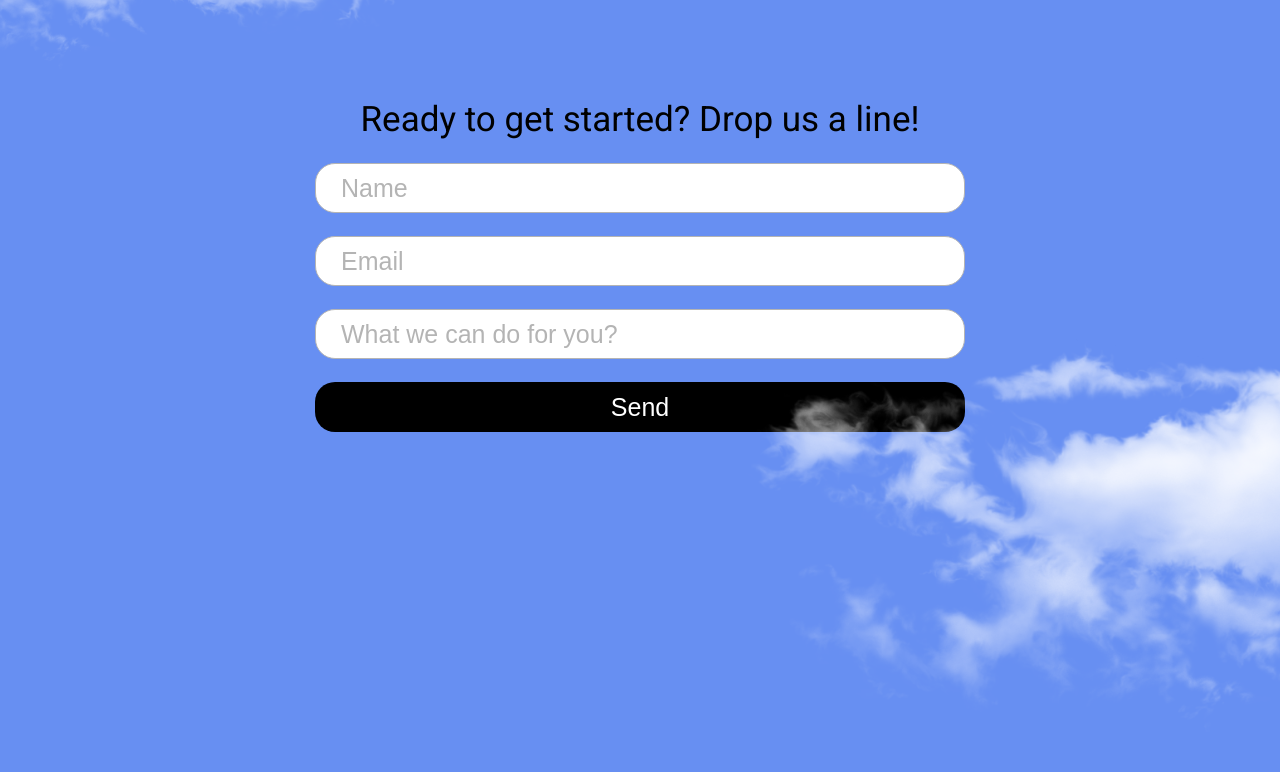
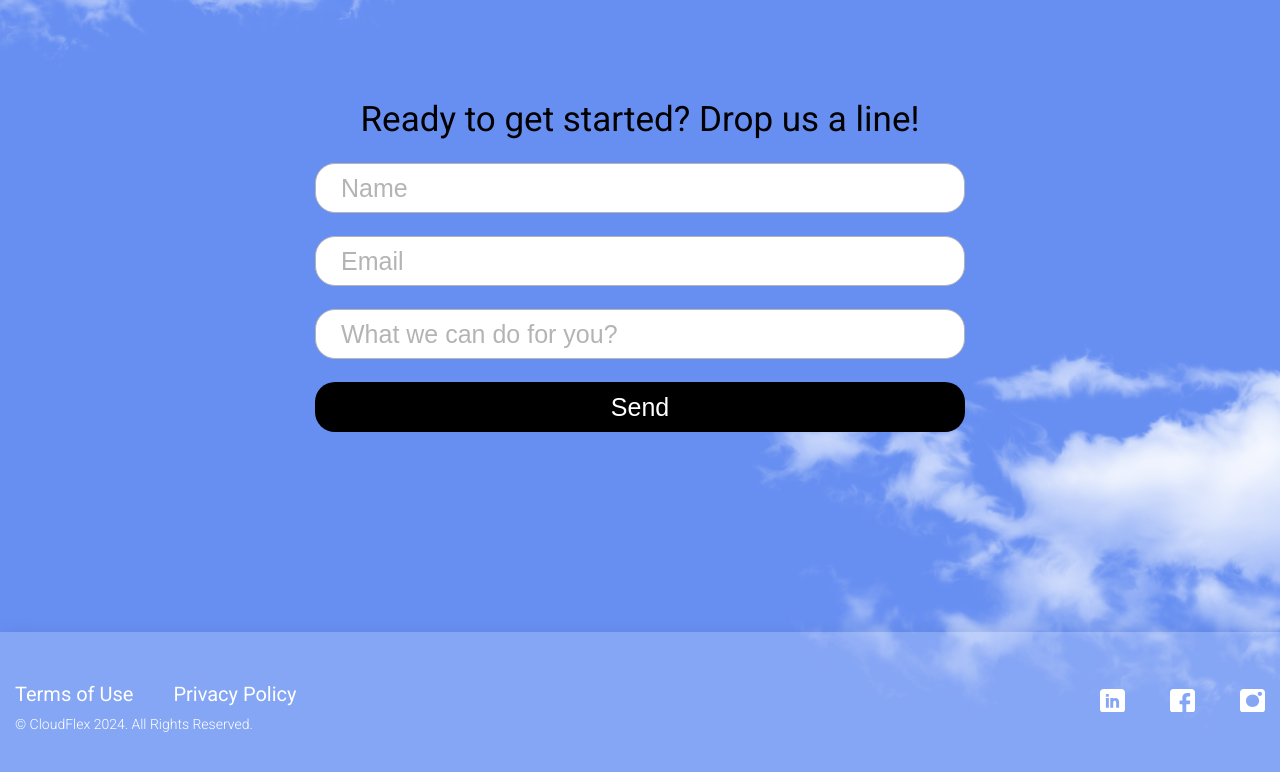
Before and after one commit to ThePepsis/Cloud_landing3, a website built with Parcel: page index.html in a window 1280 px wide. Shown: the part 5917-6689 px from the top of the page. Before the commit the page ends 6649 px from the top, so only its background shows below. Built offline with nearby package versions, Linux system fonts and the light colour scheme.

Commit message:
footer implementation

```diff
--- a/index.html
+++ b/index.html
@@ -5,11 +5,11 @@
   <meta charset="UTF-8" />
   <meta name="viewport" content="width=device-width, initial-scale=1.0" />
 
-  <link rel="preconnect" href="https://fonts.googleapis.com" />
-  <link rel="preconnect" href="https://fonts.gstatic.com" crossorigin />
+  <link rel="preconnect" href="https://fonts.googleapis.com">
+  <link rel="preconnect" href="https://fonts.gstatic.com" crossorigin>
   <link
     href="https://fonts.googleapis.com/css2?family=Lato:ital,wght@0,100;0,300;0,400;0,700;0,900;1,100;1,300;1,400;1,700;1,900&family=Roboto:ital,wght@0,100..900;1,100..900&display=swap"
-    rel="stylesheet" />
+    rel="stylesheet">
 
   <link rel="icon" href="assets/favicon.png" type="image/png" />
   <link rel="stylesheet" href="dist/index.css">
@@ -257,14 +257,61 @@
       <div class="container">
         <form action="mailto:thepepsis@mail.ru" method="get" class="form" aria-labelledby="form-title">
           <label for="nameID" id="form-title" class="form__title">Ready to get started? Drop us a line!</label>
-          <input type="text" id="nameID" class="form__name" placeholder="Name" name="firstName" autocomplete="name" aria-required="true" required>
-          <input type="email" id="emailID" class="form__email" placeholder="Email" name="Email" autocomplete="email" aria-required="true" required>
-          <input type="text" id="textID" class="form__text" placeholder="What we can do for you?" name="Text" autocomplete="off" aria-required="true" required>
+          <input type="text" id="nameID" class="form__name" placeholder="Name" name="firstName" autocomplete="name"
+            aria-required="true" required>
+          <input type="email" id="emailID" class="form__email" placeholder="Email" name="Email" autocomplete="email"
+            aria-required="true" required>
+          <input type="text" id="textID" class="form__text" placeholder="What we can do for you?" name="Text"
+            autocomplete="off" aria-required="true" required>
           <button type="submit" class="form__submit-btn">Send</button>
         </form>
       </div>
     </section>
   </main>
+
+
+  <footer class="footer-section" aria-label="footer section">
+    <div class="container">
+      <div class="footer">
+
+        <section class="footer__info" aria-label="additional information">
+          <div class="footer__info-links">
+            <a href="#" class="footer__info-link" aria-label="read Terms of Use">
+              <h3>Terms of Use</h3>
+            </a>
+            <a href="#" class="footer__info-link" aria-label="read Privacy Policy">
+              <h3>Privacy Policy</h3>
+            </a>
+          </div>
+
+          <h4 class="footer__info-desc">© CloudFlex 2024. All Rights Reserved.</h4>
+        </section>
+
+
+        <address class="footer__contacts contact" aria-label="our social media contacts">
+
+          <a href="https://www.linkedin.com/" class="contact__link" aria-label="link to linkedin.com" target="_blank">
+            <svg class="contact__link-icon">
+              <use href="assets/sprites.svg#linkedin-icon"></use>
+            </svg>
+          </a>
+
+          <a href="https://www.facebook.com/" class="contact__link" aria-label="link to facebook.com" target="_blank">
+            <svg class="contact__link-icon">
+              <use href="assets/sprites.svg#facebook-icon"></use>
+            </svg>
+          </a>
+
+          <a href="https://www.instagram.com/" class="contact__link" aria-label="link to instagram.com" target="_blank">
+            <svg class="contact__link-icon">
+              <use href="assets/sprites.svg#inst-icon"></use>
+            </svg>
+          </a>
+
+        </address>
+      </div>
+    </div>
+  </footer>
 </body>
 
 </html>
--- a/styles/_about--grid.scss
+++ b/styles/_about--grid.scss
@@ -28,7 +28,7 @@
       width: 180px;
       height: 200px;
       border-radius: 20px;
-      background: color.adjust(v.$white-co, $alpha: -0.8);
+      background: v.$light-blue-co;
       @include m.d-flex(center, center, nowrap, column, 0, 5px);
       cursor: pointer;
 
--- a/styles/_about.scss
+++ b/styles/_about.scss
@@ -22,7 +22,7 @@
         width: 180px;
         height: 200px;
         border-radius: 20px;
-        background: color.adjust(v.$white-co, $alpha: -0.8);
+        background: v.$light-blue-co;
         @include m.d-flex(center, center, nowrap, column, 0, 5px);
         cursor: pointer;
 
--- a/styles/_experience.scss
+++ b/styles/_experience.scss
@@ -27,7 +27,7 @@
       border-radius: 10px;
       overflow: hidden;
       flex-shrink: 0;
-      background: color.adjust(v.$white-co, $alpha: -0.8);
+      background: v.$light-blue-co;
       @include m.d-flex(space-between, center, nowrap, column);
 
       &__title {
--- /dev/null
+++ b/styles/_footer.scss
@@ -0,0 +1,54 @@
+@use 'variables' as v;
+@use 'mixins' as m;
+@use 'placeholders';
+
+.footer-section {
+  padding: 0 15px;
+  box-shadow: 0 4px 20px rgba(0, 0, 0, 0.1);
+  background: v.$light-blue-co;
+
+
+  .footer {
+    height: 140px;
+    @include m.d-flex(space-between, center, nowrap, row);
+
+    &__info {
+
+      &-links {
+        margin: 10px 0;
+        @include m.d-flex(start, center, nowrap, row, 40px, 0);
+      }
+
+      &-link {
+        position: relative;
+
+        h3 {
+          @include m.font(20px, 400, v.$white-co);
+          @extend %hover-black;
+          @extend %after-black-line;
+        }
+      }
+
+      &-desc {
+        @include m.font(14px, 300, v.$white-co);
+      }
+    }
+
+    .contact {
+      @include m.d-flex(space-between, center, nowrap, row, 45px, 0);
+
+      &__link {
+        &-icon {
+          width: 25px;
+          height: 23px;
+          fill: v.$white-co;
+          @extend %hover-black-icon;
+        }
+      }
+    }
+
+    @media (max-width: v.$media-sm) {
+      @include m.d-flex(center, center, nowrap, column-reverse, 0, 0);
+    }
+  }
+}
--- a/styles/_form.scss
+++ b/styles/_form.scss
@@ -34,7 +34,7 @@
       @include m.font(25px);
 
       &::placeholder {
-        @include m.font(25px, 100, v.$gray-co);
+        @include m.font(25px, 300, v.$gray-co);
       }
     }
 
@@ -72,7 +72,7 @@
     width: 700px;
     height: 250px;
     background: url(../assets/webp/cloud.webp) center / contain no-repeat;
-    @include m.position(absolute, 1, -1, top, left, 70px, -250px);
+    @include m.position(absolute, -1, -1, top, left, 70px, -250px);
   }
 
   &::after {
@@ -80,16 +80,16 @@
     width: 1120px;
     height: 400px;
     background: url(../assets/webp/cloud.webp) center / contain no-repeat;
-    @include m.position(absolute, 1, -1, bottom, right, -100px, -550px);
+    @include m.position(absolute, -1, -1, bottom, right, -100px, -550px);
   }
 
   @media (max-width: v.$media-xl) {
     &::before {
-      @include m.position(absolute, 1, -1, top, left, 70px, -250px);
+      @include m.position(absolute, -1, -1, top, left, 70px, -250px);
     }
 
     &::after {
-      @include m.position(absolute, 1, -1, bottom, right, -200px, -550px);
+      @include m.position(absolute, -1, -1, bottom, right, -120px, -550px);
     }
   }
 
@@ -99,13 +99,13 @@
     &::before {
       width: 440px;
       height: 160px;
-      @include m.position(absolute, 1, -1, top, left, -10px, -250px);
+      @include m.position(absolute, -1, -1, top, left, -10px, -250px);
     }
 
     &::after {
       width: 300px;
       height: 100px;
-      @include m.position(absolute, 1, -1, bottom, right, 30px, -120px);
+      @include m.position(absolute, -1, -1, bottom, right, 30px, -120px);
     }
   }
 }
--- a/styles/_header.scss
+++ b/styles/_header.scss
@@ -1,12 +1,11 @@
 @use "variables" as v;
 @use "mixins" as m;
 @use "placeholders";
-@use "sass:color";
 
 .header {
   width: 100%;
   height: 50px;
-  background: color.adjust(v.$white-co, $alpha: -0.8);
+  background: v.$light-blue-co;
 
   border: {
     bottom: {
--- a/styles/_hero.scss
+++ b/styles/_hero.scss
@@ -1,7 +1,6 @@
 @use "variables" as v;
 @use "mixins" as m;
 @use "placeholders";
-@use "sass:color";
 
 .hero {
   position: relative;
@@ -75,7 +74,7 @@
     position: relative;
     width: 650px;
     height: 70px;
-    background: color.adjust(v.$white-co, $alpha: -0.8);
+    background: v.$light-blue-co;
     border-radius: 20px;
     @include m.d-flex(end, center, nowrap, row, 10px);
 
--- a/styles/_importer.scss
+++ b/styles/_importer.scss
@@ -8,3 +8,4 @@
 @forward 'experience';
 @forward 'testimonials';
 @forward 'form';
+@forward 'footer';
--- a/styles/_testimonials.scss
+++ b/styles/_testimonials.scss
@@ -1,6 +1,5 @@
 @use 'variables' as v;
 @use 'mixins' as m;
-@use 'sass:color';
 
 .testimonials {
   text-align: center;
@@ -28,7 +27,7 @@
       height: 65px;
       border-radius: 20px;
       rotate: z 45deg;
-      background: color.adjust(v.$white-co, $alpha: -0.8);
+      background: v.$light-blue-co;
       transition: scale .2s;
 
       &-arrow-icon {
--- a/styles/_variables.scss
+++ b/styles/_variables.scss
@@ -1,3 +1,6 @@
+@use 'sass:color';
+
+$light-blue-co: color.adjust(#fff, $alpha: -0.8);
 $blue-co: #678FF2;
 $white-co: #fff;
 $black-co: #000;
```
Also changed, not shown: assets/sprites.svg, dist/index.css, 1 other file.
